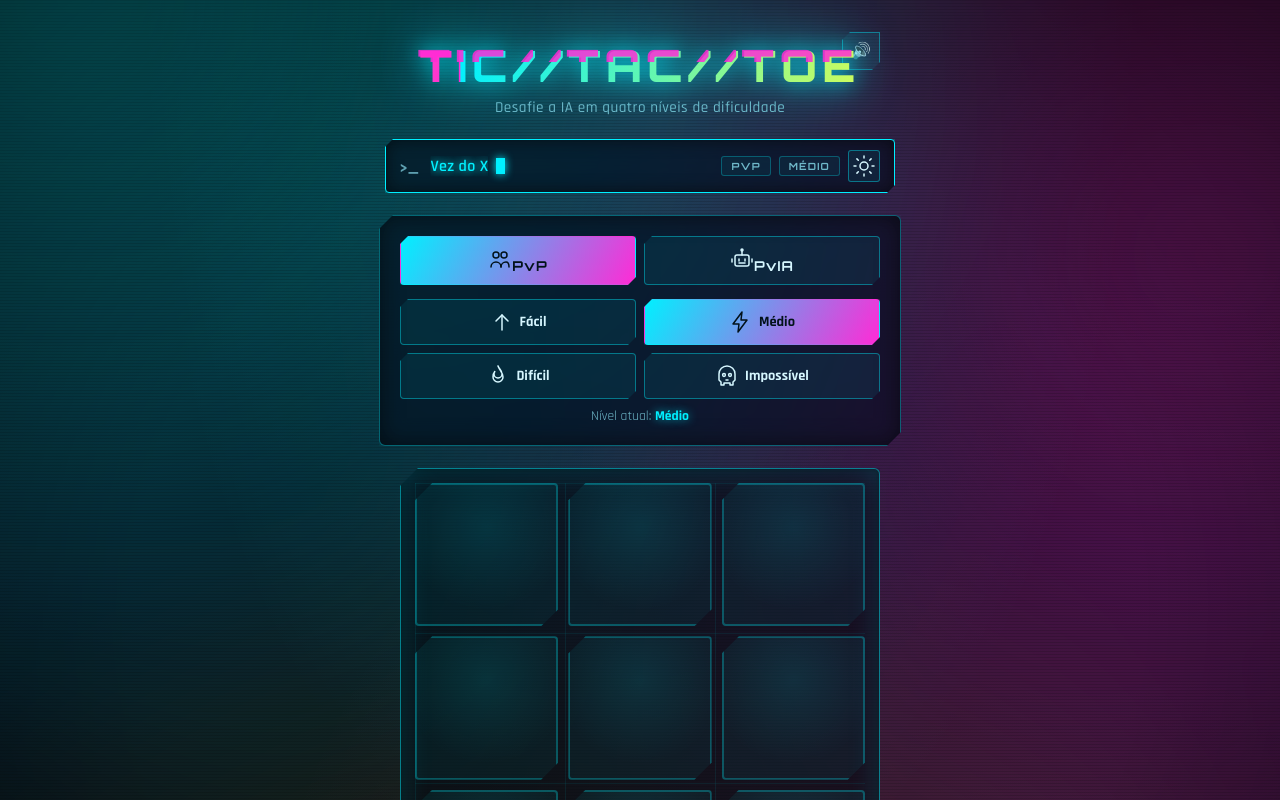
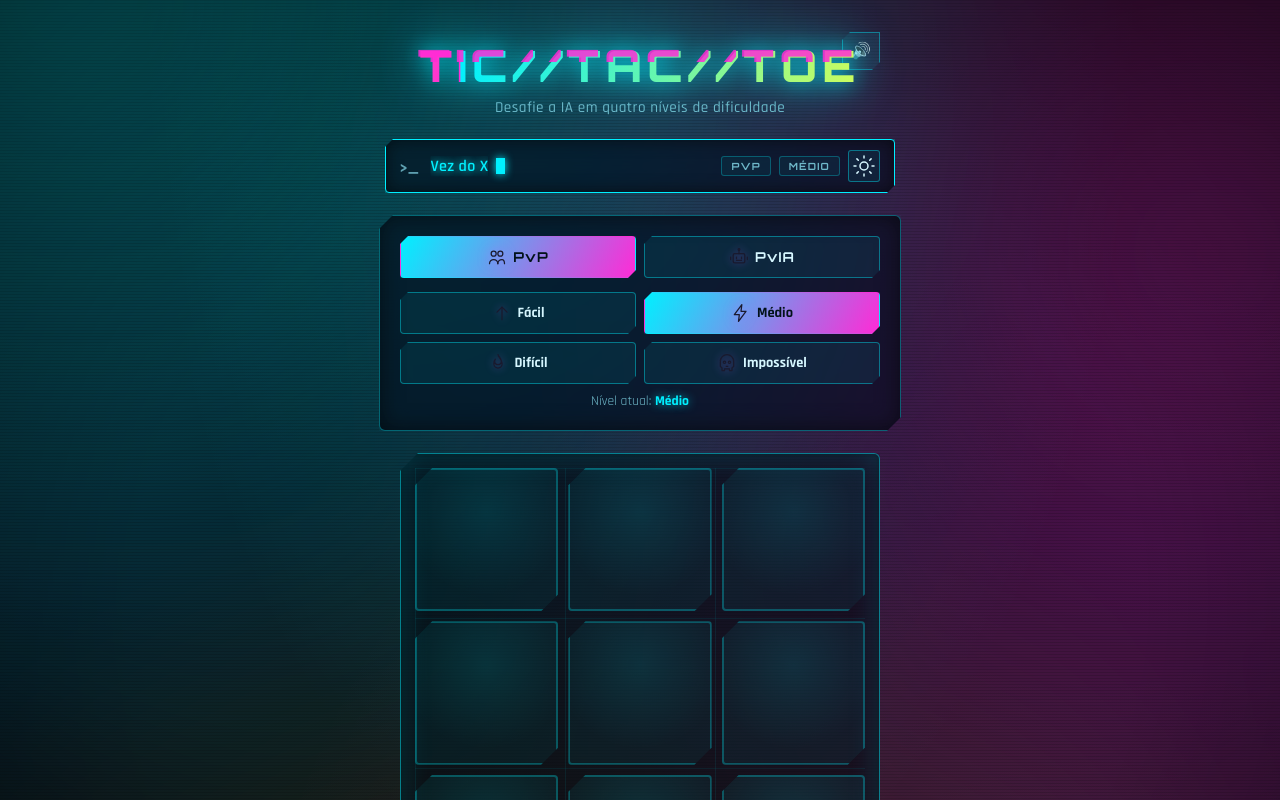
Before and after one commit to Marcelo-Marcos999/teste-estudio, a React (Vite) app: page / in a window 1280 px wide. Shown: the top 800 px of the page. Built offline with nearby package versions, Linux system fonts and the light colour scheme.

Commit message:
feat: update src/App.module.css

```diff
--- a/src/App.module.css
+++ b/src/App.module.css
@@ -360,6 +360,9 @@ body {
 
 .modeButton {
   flex: 1;
+  display: inline-flex;
+  align-items: center;
+  justify-content: center;
   padding: 10px 12px;
   font-family: 'Orbitron', 'Rajdhani', 'Courier New', monospace;
   font-size: 0.85rem;
@@ -410,7 +413,6 @@ body {
   display: flex;
   align-items: center;
   justify-content: center;
-  gap: 6px;
   padding: 10px 8px;
   font-family: 'Rajdhani', 'Orbitron', 'Courier New', monospace;
   font-size: 0.9rem;
@@ -448,11 +450,25 @@ body {
   animation: activePulse 2.4s ease-in-out infinite;
 }
 
+.modeIcon,
 .difficultyIcon {
-  font-size: 1.05rem;
-  line-height: 1;
+  width: 20px;
+  height: 20px;
+  margin-right: 6px;
+  vertical-align: middle;
+  color: #1a1a2e;
+  filter: drop-shadow(0 0 4px rgba(180, 100, 255, 0.4));
+  transition: filter 0.2s ease, color 0.2s ease;
 }
 
+.modeButton:hover .modeIcon,
+.modeButtonActive .modeIcon,
+.difficultyButton:hover:not(:disabled) .difficultyIcon,
+.difficultyButtonActive .difficultyIcon {
+  filter: drop-shadow(0 0 6px rgba(180, 100, 255, 0.7));
+}
+
+.modeLabel,
 .difficultyLabel {
   line-height: 1;
 }
```
